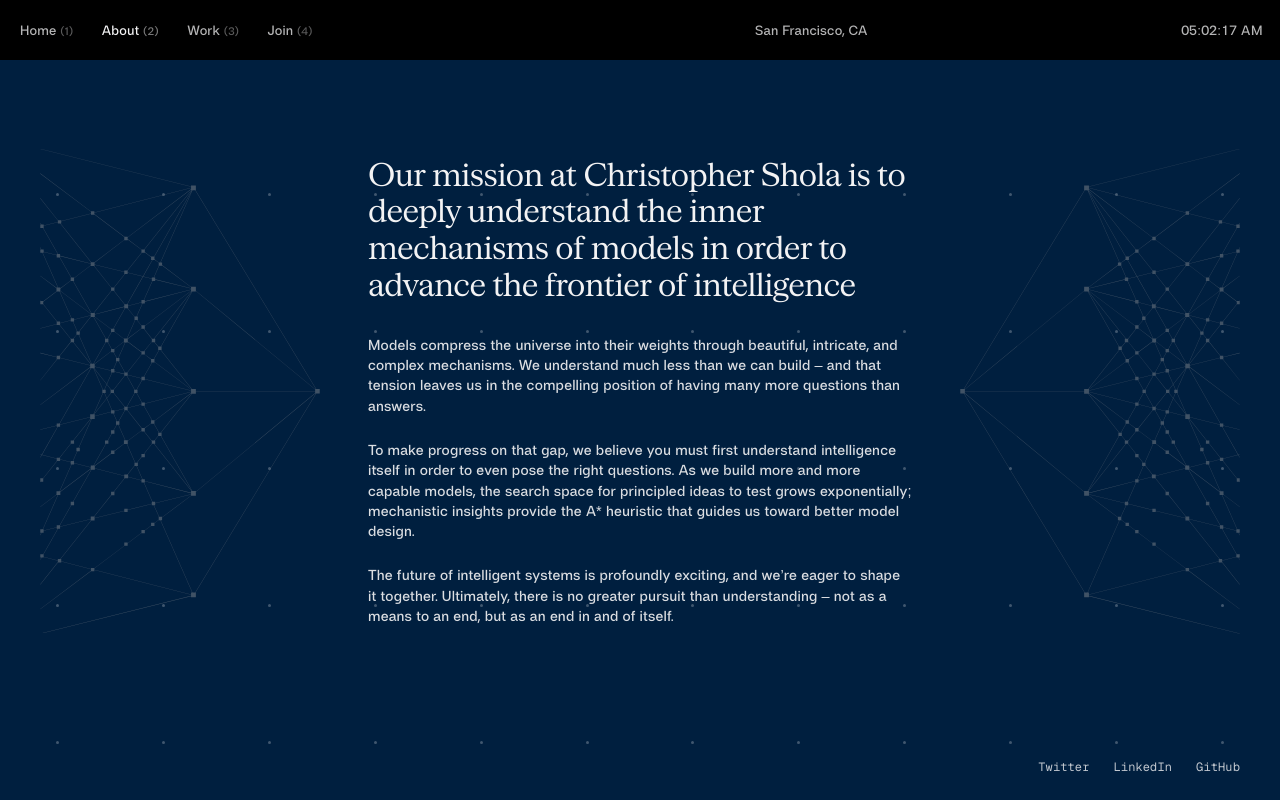
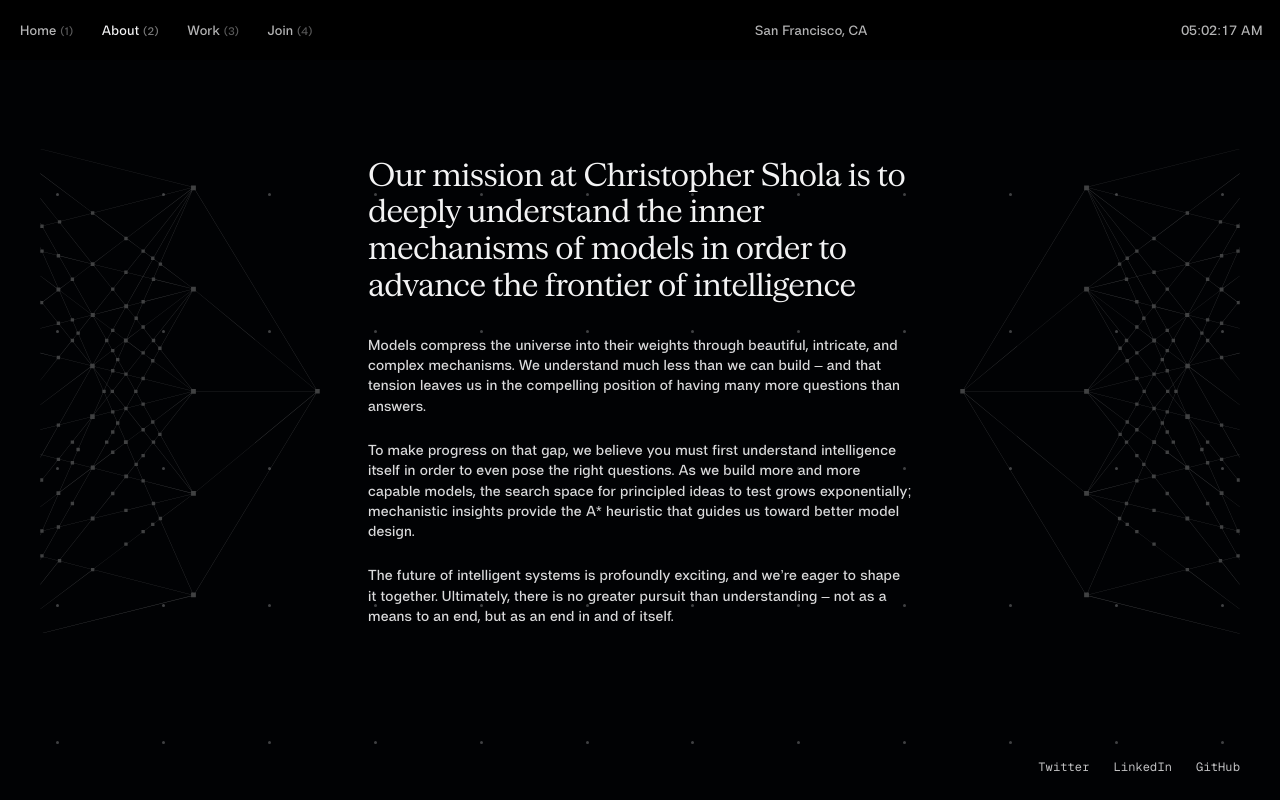
Before and after one commit to kristophershola/christophershola, a React (Vite) app: page /about in a window 1280 px wide. Built offline with nearby package versions, Linux system fonts and the light colour scheme.

Commit message:
Revert "style: set site background to #001f3f"
This reverts commit 555c7048fe8b22a8b9f6d345d4513fb2ddbd9021.

```diff
--- a/index.html
+++ b/index.html
@@ -8,12 +8,12 @@
     <meta name="description" content="Christopher Shola is a moonshot AI lab advancing mechanistic interpretability, new architectures, and pretraining science." />
     <meta property="og:title" content="Christopher Shola" />
     <meta property="og:description" content="We build foundational understanding of models to advance the frontier of intelligence." />
-    <meta name="theme-color" content="#001f3f" />
+    <meta name="theme-color" content="#010204" />
     <link rel="preconnect" href="https://fonts.googleapis.com">
     <link rel="preconnect" href="https://fonts.gstatic.com" crossorigin>
     <link href="https://fonts.googleapis.com/css2?family=Geist+Mono:wght@300;400;500&display=swap" rel="stylesheet">
   </head>
-  <body class="bg-[#001f3f] text-[#F3F3F4] antialiased selection:bg-white selection:text-black">
+  <body class="bg-[#010204] text-[#F3F3F4] antialiased selection:bg-white selection:text-black">
     <div id="root"></div>
     <script type="module" src="/src/main.tsx"></script>
   </body>
--- a/src/index.css
+++ b/src/index.css
@@ -29,19 +29,19 @@
   --font-sans: "Another Sans", sans-serif;
   --font-mono: "Geist Mono", "Flexa Mono", monospace;
 
-  --color-void: #001f3f;
+  --color-void: #010204;
   --color-star: #F3F3F4;
   --color-badge-bg: #121316;
   --color-badge-border: #23252a;
 }
 
 :root {
-  --background: #001f3f;
+  --background: #010204;
   --foreground: #F3F3F4;
 }
 
 html, body {
-  background-color: #001f3f;
+  background-color: #010204;
   color: #F3F3F4;
   margin: 0;
   padding: 0;
@@ -62,7 +62,7 @@ html, body {
   height: 6px;
 }
 ::-webkit-scrollbar-track {
-  background: #001f3f;
+  background: #010204;
 }
 ::-webkit-scrollbar-thumb {
   background: #1c1e22;
--- a/src/pages/AboutPage.tsx
+++ b/src/pages/AboutPage.tsx
@@ -7,7 +7,7 @@ import BilateralWing from "@/components/BilateralWing";
 
 export const AboutPage: React.FC = () => {
   return (
-    <div className="relative w-full min-h-screen bg-[#001f3f] text-[#F3F3F4] select-none flex flex-col justify-between overflow-x-hidden">
+    <div className="relative w-full min-h-screen bg-[#010204] text-[#F3F3F4] select-none flex flex-col justify-between overflow-x-hidden">
       {/* 6x12 Coordinate Dot Grid */}
       <CoordinateGrid />
 
--- a/src/pages/HomePage.tsx
+++ b/src/pages/HomePage.tsx
@@ -6,7 +6,7 @@ import Footer from "@/components/Footer";
 
 export const HomePage: React.FC = () => {
   return (
-    <div className="relative w-full h-screen overflow-hidden bg-[#001f3f] text-[#F3F3F4] select-none">
+    <div className="relative w-full h-screen overflow-hidden bg-[#010204] text-[#F3F3F4] select-none">
       {/* 6x12 Coordinate Grid */}
       <CoordinateGrid />
 
--- a/src/pages/JoinPage.tsx
+++ b/src/pages/JoinPage.tsx
@@ -47,7 +47,7 @@ const jobs: JobRole[] = [
 
 export const JoinPage: React.FC = () => {
   return (
-    <div className="relative w-full min-h-screen md:h-screen md:overflow-hidden bg-[#001f3f] text-[#F3F3F4] select-none flex flex-col justify-between">
+    <div className="relative w-full min-h-screen md:h-screen md:overflow-hidden bg-[#010204] text-[#F3F3F4] select-none flex flex-col justify-between">
       {/* 6x12 Coordinate Grid */}
       <CoordinateGrid />
 
--- a/src/pages/WorkPage.tsx
+++ b/src/pages/WorkPage.tsx
@@ -8,7 +8,7 @@ import { researchItems } from "@/data/researchData";
 
 export const WorkPage: React.FC = () => {
   return (
-    <div className="relative w-full min-h-screen bg-[#001f3f] text-[#F3F3F4] select-none flex flex-col justify-between overflow-x-hidden">
+    <div className="relative w-full min-h-screen bg-[#010204] text-[#F3F3F4] select-none flex flex-col justify-between overflow-x-hidden">
       {/* 6x12 Coordinate Grid */}
       <CoordinateGrid />
 
```
